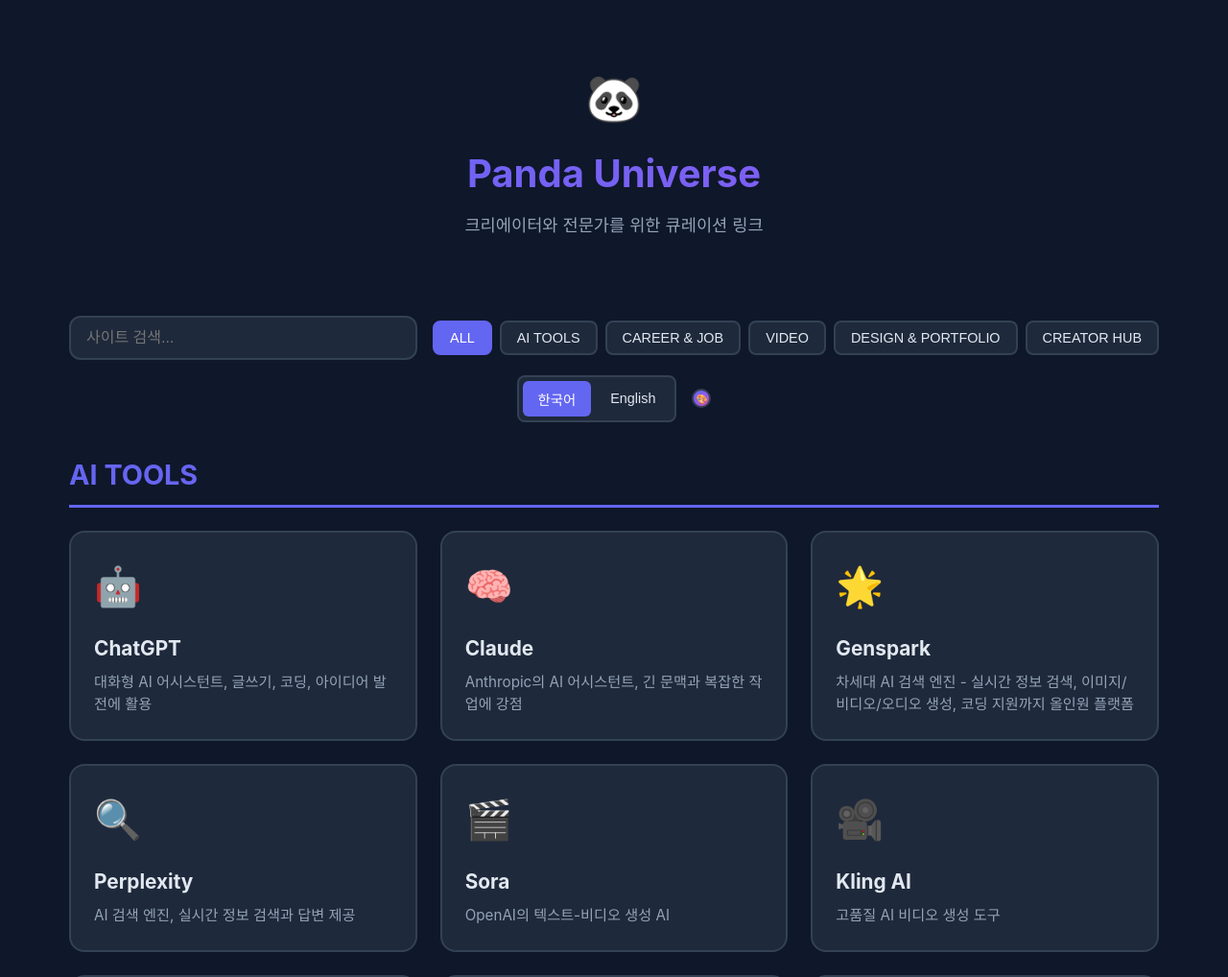
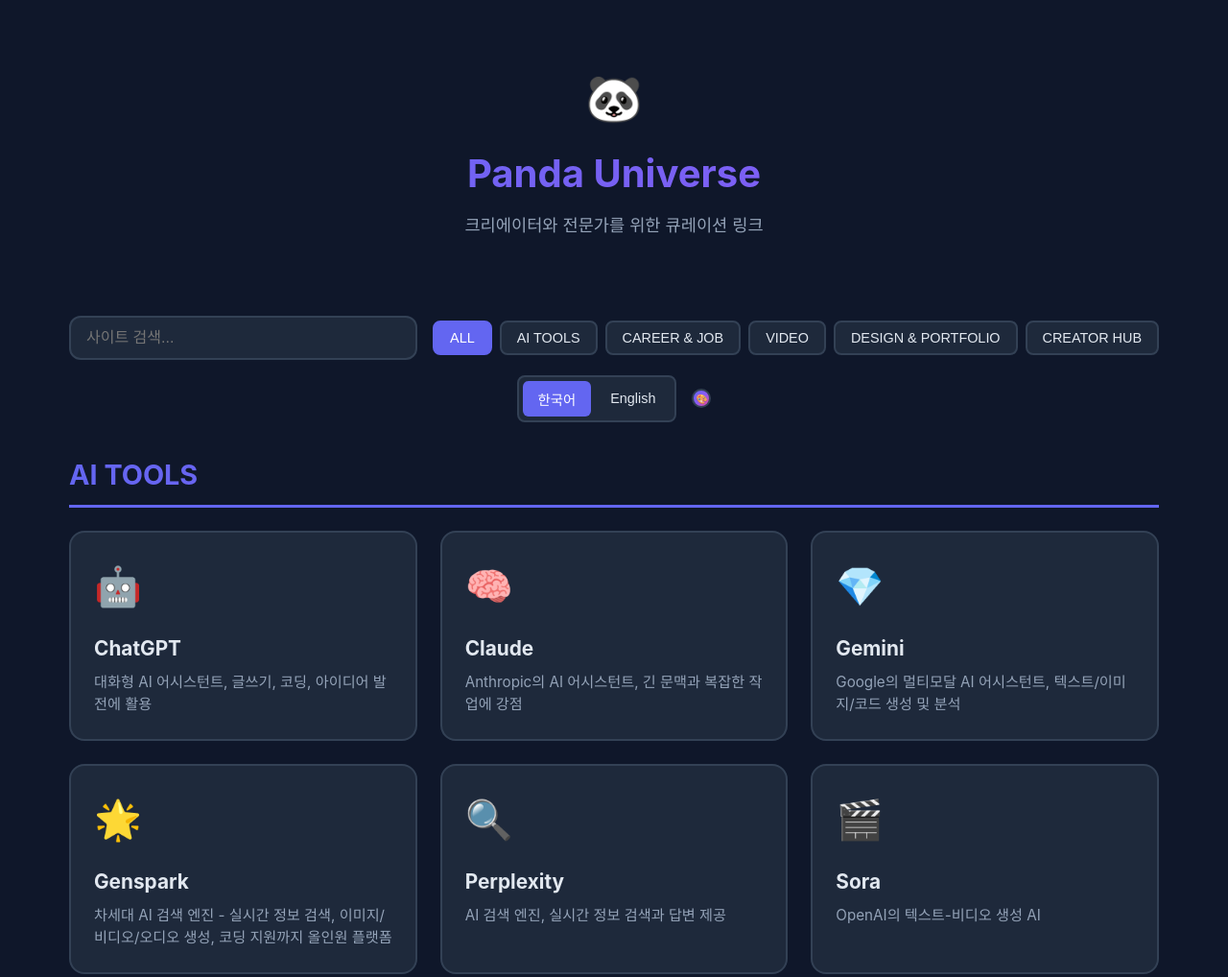
Before and after one commit to LeeDeokJun-sudo/link-curation-site, a plain HTML site: page index.html in a window 1280 px wide. Shown: the top 1018 px of the page at 96% size. Drawn offline with Linux system fonts and the light colour scheme.

Commit message:
Update index.html

```diff
--- a/index.html
+++ b/index.html
@@ -562,6 +562,16 @@
                     en: 'Anthropic\'s AI assistant with strengths in long context and complex tasks'
                 }
             },
+                        {
+                name: 'Gemini',
+                url: 'https://gemini.google.com/?hl=ko',
+                icon: '💎',
+                category: 'ai',
+                description: {
+                    ko: 'Google의 멀티모달 AI 어시스턴트, 텍스트/이미지/코드 생성 및 분석',
+                    en: 'Google\'s multimodal AI assistant for text/image/code generation and analysis'
+                }
+            },
             {
                 name: 'Genspark',
                 url: 'https://www.genspark.ai',
```
